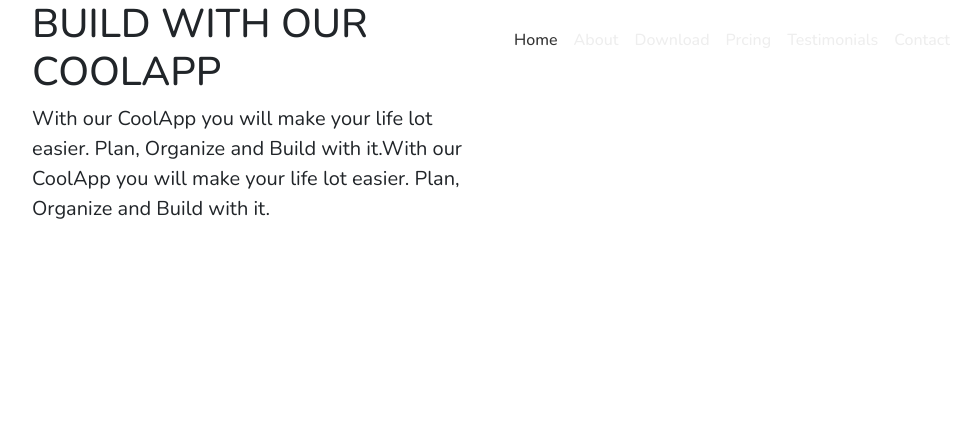
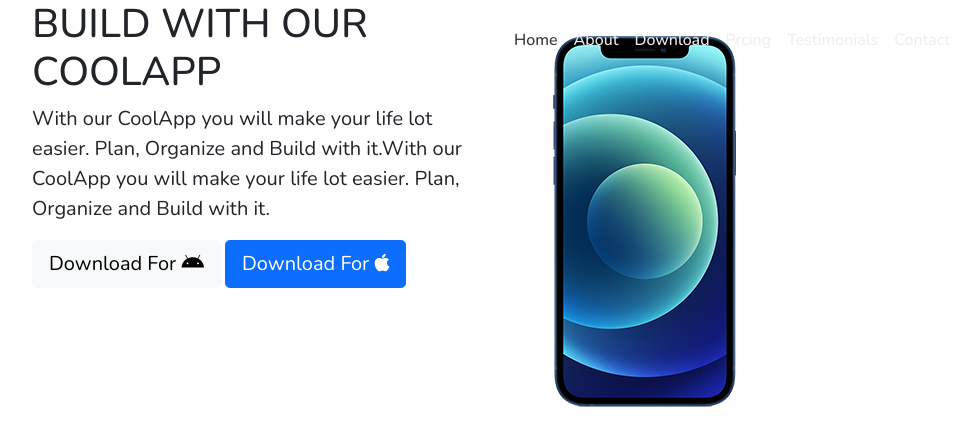
Before and after one commit to rakibulhasan247/Landing-Page_Design, a plain HTML site: page index.html in a window 1280 px wide. Shown: the whole page, without its empty margins (240-1218 px from the left). Drawn offline with nearby package versions, Linux system fonts and the light colour scheme.

Commit message:
under construction

```diff
--- a/index.html
+++ b/index.html
@@ -74,10 +74,14 @@
                     <p class="lead">
                         With our CoolApp you will make your life lot easier. Plan, Organize and Build with it.With our CoolApp you will make your life lot easier. Plan, Organize and Build with it.
                     </p>
+                    <button type="button" class="btn btn-light btn-lg">Download For
+                        <i class="fab fa-android"></i></button>
+                    <button type="button" class="btn btn-primary btn-lg">Download For
+                        <i class="fab fa-apple"></i></button>
                 </div>
 
                 <div class="col-md-5 d-none d-md-block">
-
+                    <img src="Images/home_phone.png" alt="CoolApp Phone Image" class="img-fluid">
                 </div>
             </div>
             <!-- End of Row -->
```
Also changed, not shown: Images/apple-badge.svg (added), Images/google-badge.svg (added), Images/home_bg.jpg (added), Images/home_phone.png (added), Images/jane.jpg (added), Images/john.jpg (added), Images/matt.jpg (added).
